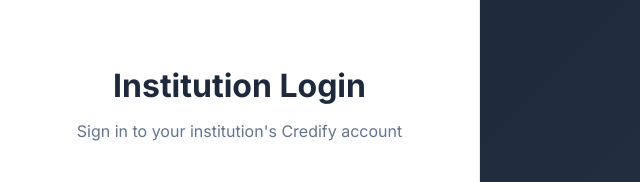
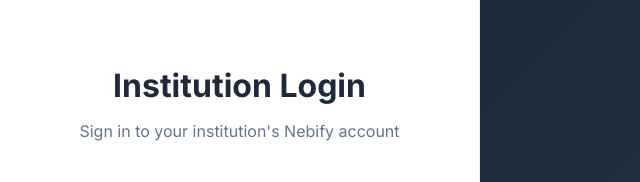
Before and after one commit to 02ehab/Credify, a plain HTML site: page Business/login.html in a window 1280 px wide. Shown: the top 182 px of the page, 0-640 px from the left. Drawn offline with nearby package versions, Linux system fonts and the light colour scheme.

Commit message:
Update login.html

```diff
--- a/Business/login.html
+++ b/Business/login.html
@@ -3,7 +3,7 @@
 <head>
   <meta charset="UTF-8">
   <meta name="viewport" content="width=device-width, initial-scale=1.0">
-  <title>Login - Credify</title>
+  <title>Login - Nebify</title>
   <link rel="stylesheet" href="login.css">
   <link rel="stylesheet" href="responsive.css">
   <link rel="stylesheet" href="https://fonts.googleapis.com/css2?family=Material+Symbols+Rounded:opsz,wght,FILL,GRAD@24,400,0,0" />
@@ -18,9 +18,9 @@
     <div class="login-card">
       <!-- Logo Section -->
       <div class="logo-section">
-       <!-- <img src="logo.png" alt="Credify" class="logo" /> -->
+       <!-- <img src="logo.png" alt="Nebify" class="logo" /> -->
         <h1>Institution Login</h1>
-        <p>Sign in to your institution's Credify account</p>
+        <p>Sign in to your institution's Nebify account</p>
       </div>
 
       <!-- Login Form -->
```
